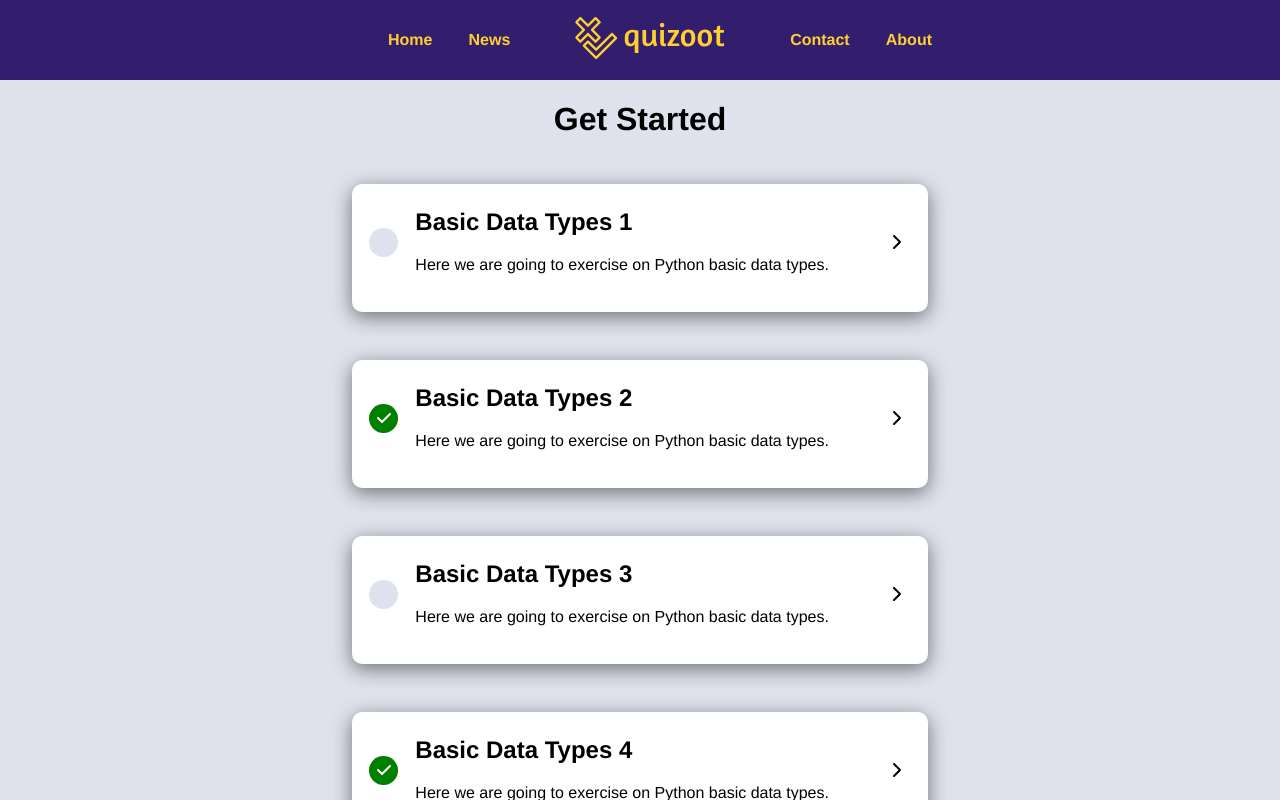
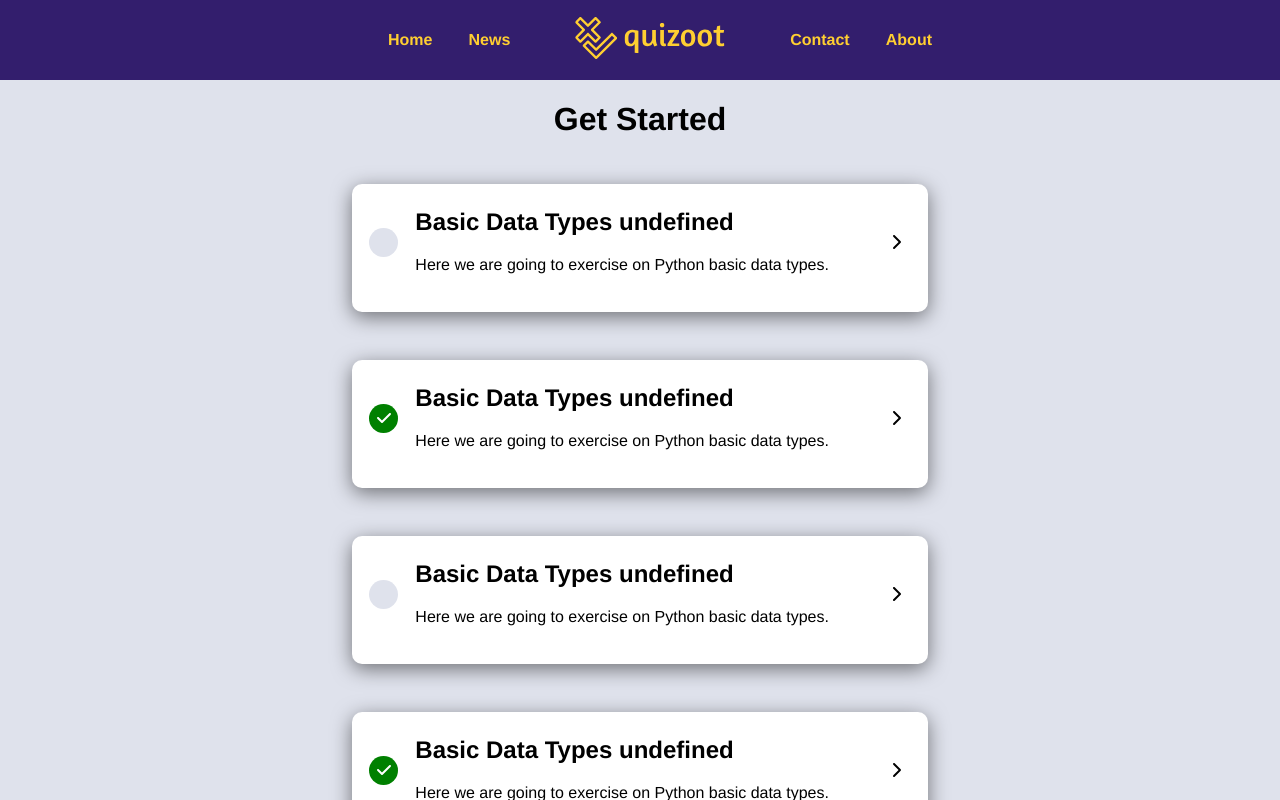
Before and after one commit to YacineSteeve/quizoot, a Vue app in the folder frontend/: page / in a window 1280 px wide. Built offline with nearby package versions, Linux system fonts and the light colour scheme.

Commit message:
add eslint linter in workflows

```diff
--- a/frontend/src/components/Home.vue
+++ b/frontend/src/components/Home.vue
@@ -11,7 +11,7 @@ import QuizCard from '@/components/QuizCard.vue';
         </div>
         <!-- Quiz details will be inserted as attributes to QuizCard components
             for each quiz in quizzes list -->
-        <QuizCard v-for="num in [1, 2, 3, 4, 5, 6, 7]" v-bind:index="num" />
+        <QuizCard v-for="num in 7" v-bind:key="num" />
     </div>
 </template>
 
```
